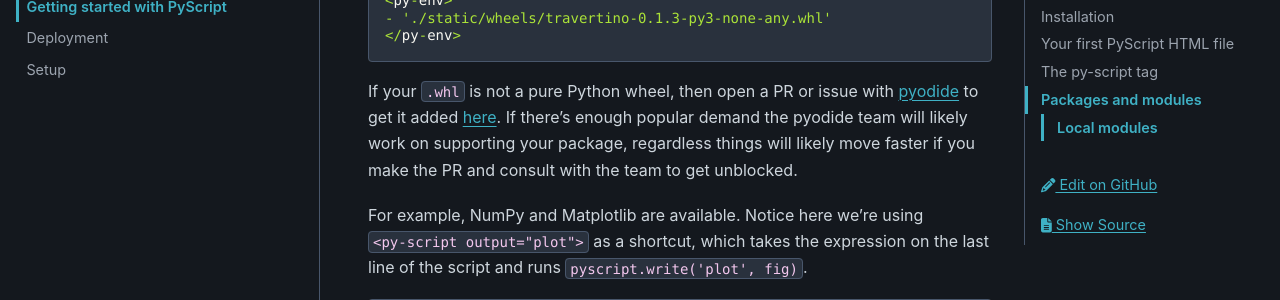
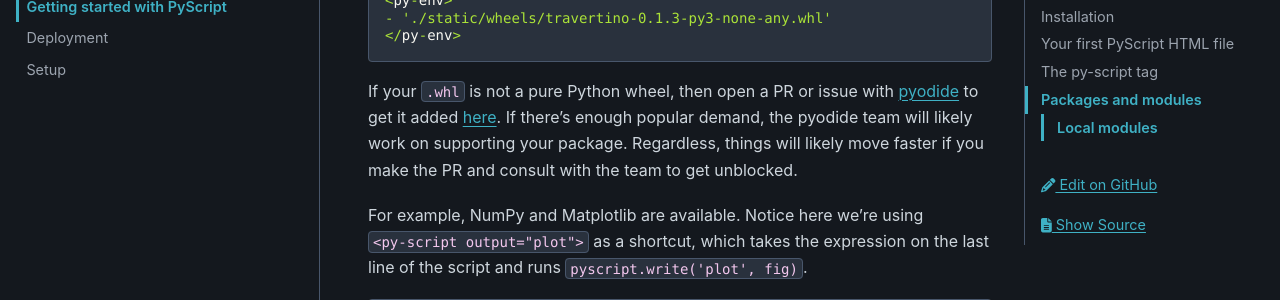
Before and after one commit to pyscript/pyscript, a Sphinx documentation site: the page built from docs/tutorials/getting-started.md, in a window 1280 px wide and 900 px high, scrolled down 2665 px. Shown: the part 153-453 px from the top of the window. Built offline with Sphinx 7.4.7 and the PyData theme 0.15.4, drawn with Linux system fonts in a browser that asks for light colours.

````diff
--- a/docs/tutorials/getting-started.md
+++ b/docs/tutorials/getting-started.md
@@ -124,7 +124,7 @@ HTML head. You can also link to `.whl` files directly on disk like in our [toga
 ```
 
 If your `.whl` is not a pure Python wheel, then open a PR or issue with [pyodide](https://github.com/pyodide/pyodide) to get it added [here](https://github.com/pyodide/pyodide/tree/main/packages).
-If there's enough popular demand the pyodide team will likely work on supporting your package, regardless things will likely move faster if you make the PR and consult with the team to get unblocked.
+If there's enough popular demand, the pyodide team will likely work on supporting your package. Regardless, things will likely move faster if you make the PR and consult with the team to get unblocked.
 
 For example, NumPy and Matplotlib are available. Notice here we're using `<py-script output="plot">`
 as a shortcut, which takes the expression on the last line of the script and runs `pyscript.write('plot', fig)`.
````
Also changed, not shown: .readthedocs.yml, docs/README.md (line endings or trailing spaces), docs/_static/plot.html (line endings or trailing spaces), docs/concepts/what-is-pyscript.md (line endings or trailing spaces), docs/index.md (line endings or trailing spaces), docs/tutorials/setup.md (line endings or trailing spaces), 1 other file.
